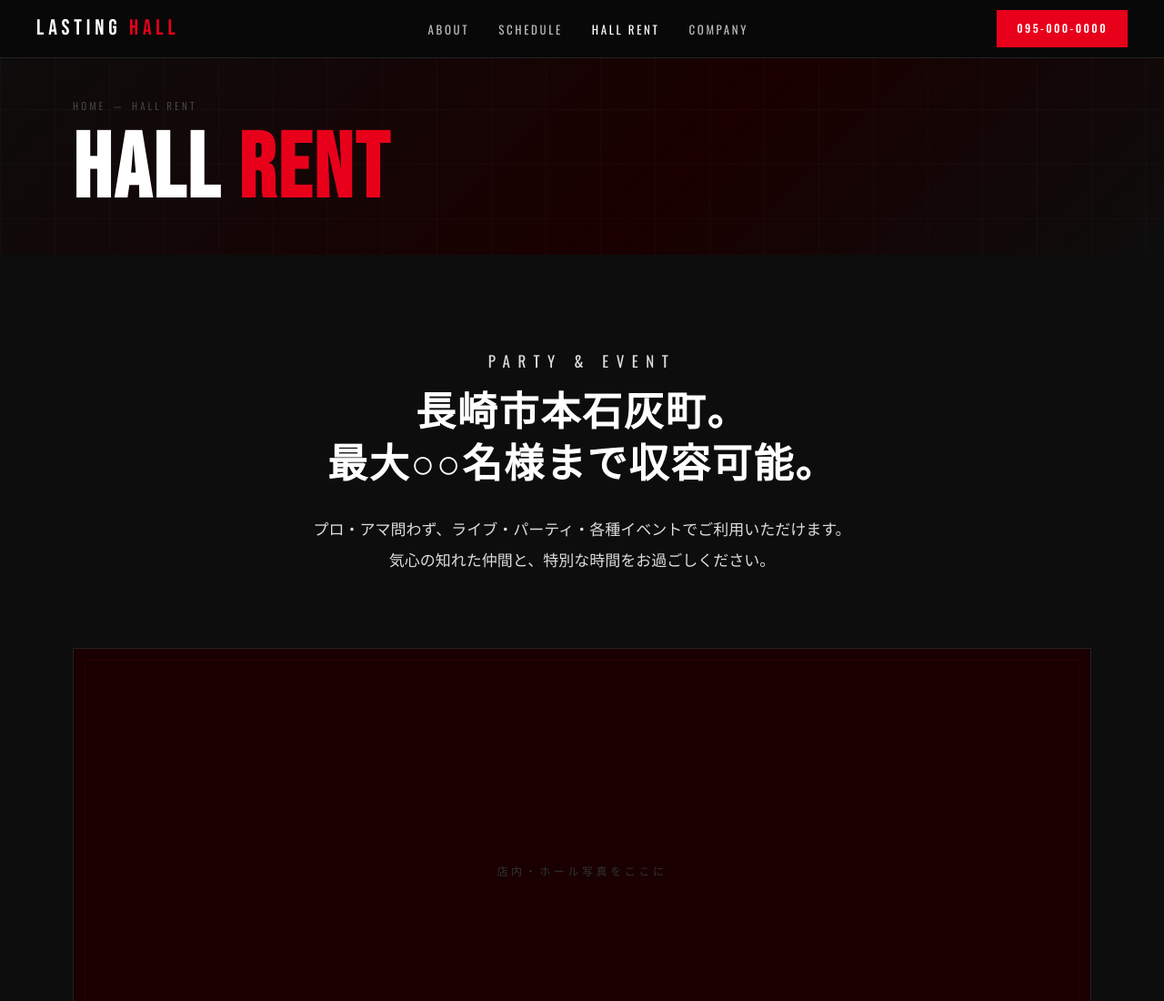
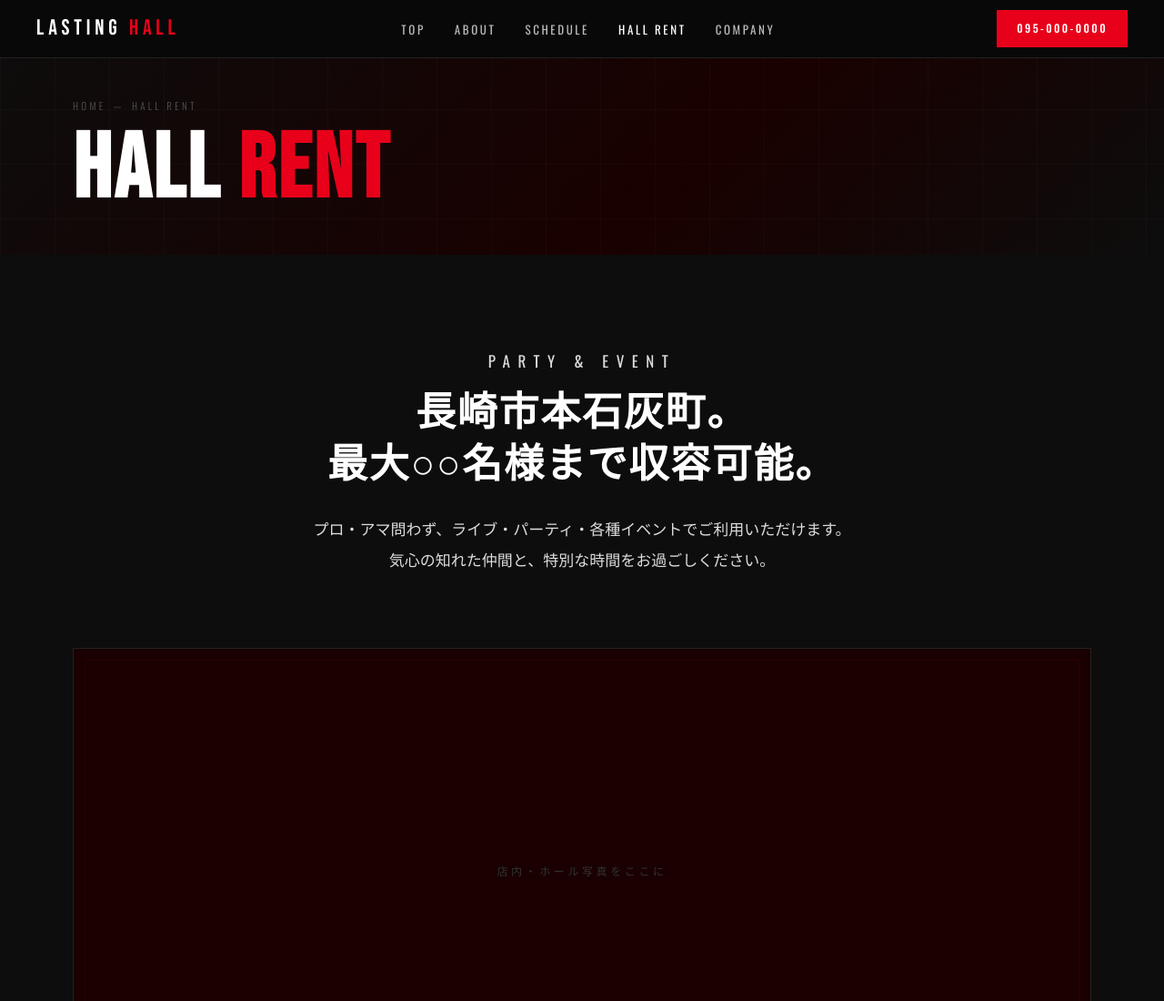
Before and after one commit to kyamamoto-gif/lasting-hall, a plain HTML site: page hall-rent.html in a window 1280 px wide. Shown: the top 1100 px of the page at 91% size. Drawn offline with nearby package versions, Linux system fonts and the light colour scheme.

Commit message:
Update hall-rent.html

```diff
--- a/hall-rent.html
+++ b/hall-rent.html
@@ -181,7 +181,7 @@ footer{background:var(--gray-900);padding:72px 0 36px;border-top:1px solid var(-
 
 <nav>
   <a href="index.html" class="nav-logo">LASTING <span>HALL</span></a>
-  <ul class="nav-links">
+  <ul class="nav-links"><li><a href="index.html">Top</a></li>
     <li><a href="about.html">About</a></li>
     <li><a href="schedule.html">Schedule</a></li>
 
```
